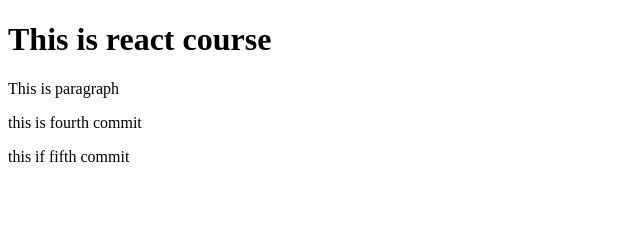
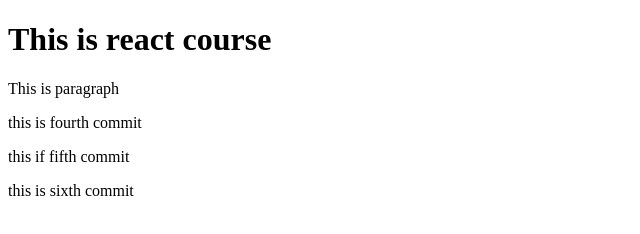
Before and after one commit to VikasHarge/GIT, a website: page index.html in a window 1280 px wide. Shown: the whole page, without its empty margins (0-640 px from the left). Drawn offline with Linux system fonts and the light colour scheme.

Commit message:
sixth commit

```diff
--- a/index.html
+++ b/index.html
@@ -8,6 +8,7 @@
         <p>This is paragraph</p>
         <p>this is fourth commit</p>
         <p>this if fifth commit</p>
+        <p>this is sixth commit</p>
 
     </body>
 </html>
```
Also changed, not shown: package.json (added, +16 -0 lines), 2 other files.
